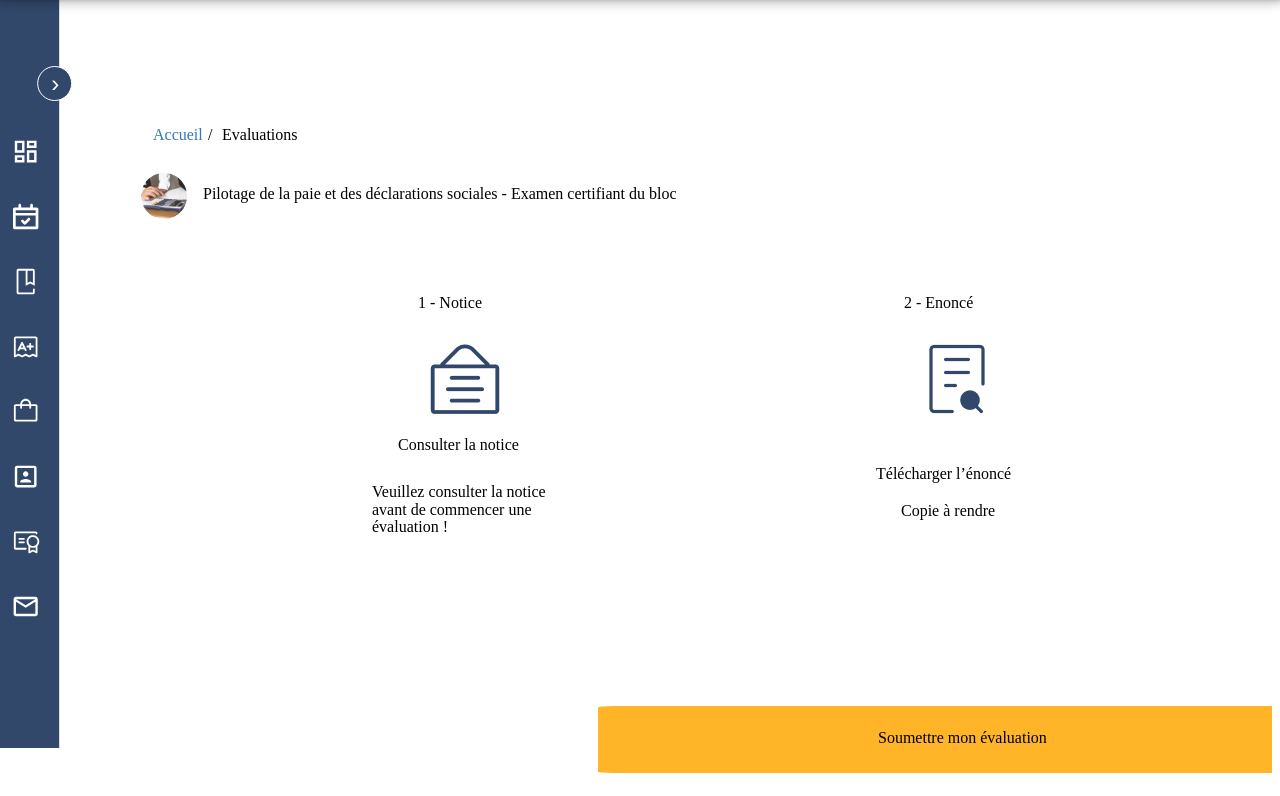
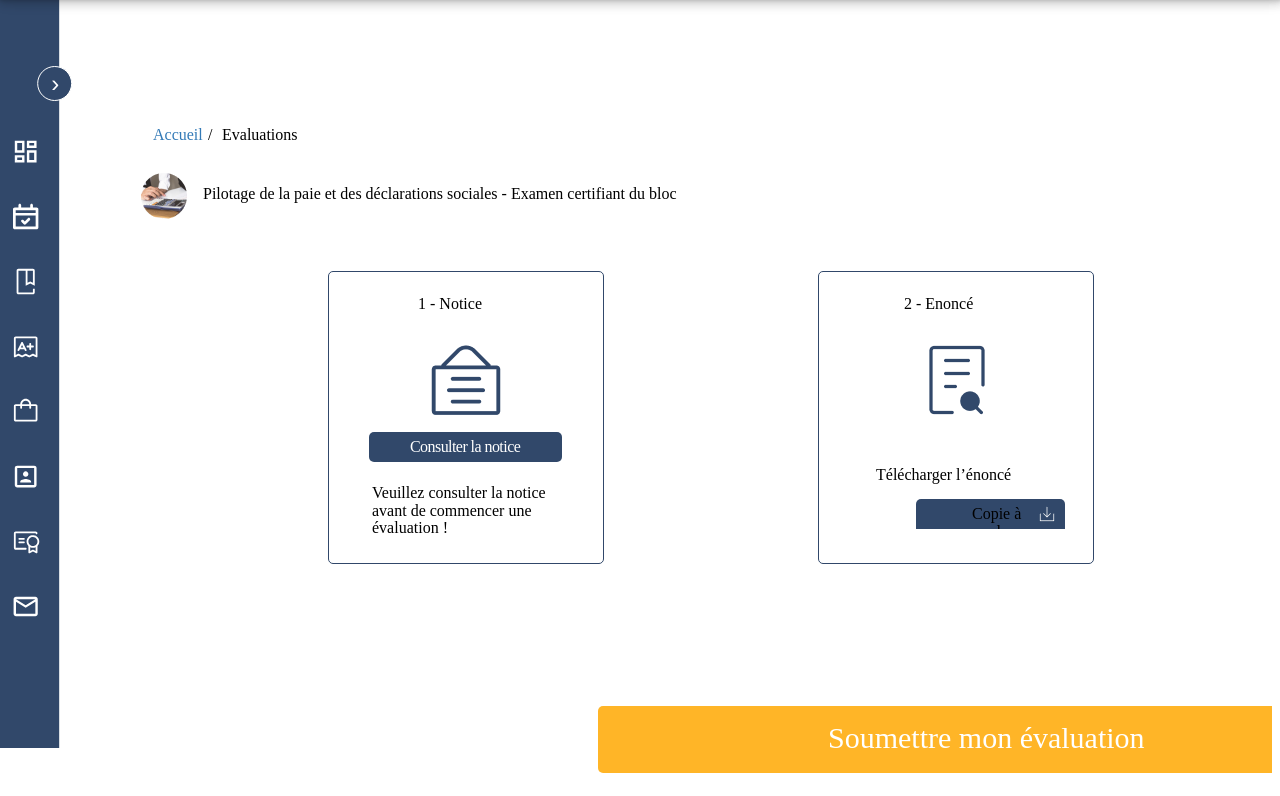
Before and after one commit to cindydy20/ft1, a plain HTML site: page rayan-page.html in a window 1280 px wide. Shown: the part 52-848 px from the top of the page. Drawn offline with nearby package versions, Linux system fonts and the light colour scheme.

Commit message:
Update css

```diff
--- a/dist/styles/rayan-page-main.css
+++ b/dist/styles/rayan-page-main.css
@@ -4,6 +4,11 @@
   .div {
     top: 170px;
     font-weight: 300;
+    width: 1068px;
+    height: 37px;
+    flex-shrink: 0;
+    border-radius: 5px;
+    background: #FFF;
   }
   .accueil {
     position: absolute;
@@ -58,8 +63,21 @@
     left: calc(50% - 48px);
   }
   .consulter-la-notice {
-    top: 5px;
-    left: 40px;
+    top: 0px;
+    left: 10px;
+    display: inline-flex;
+    padding: 6px 42px 6px 41px;
+    justify-content: center;
+    align-items: center;
+    border-radius: 5px;
+    background: #31486A;
+    color: var(--color-white, #FFF);
+    font-family: CamptonMedium;
+    font-size: 16px;
+    font-style: normal;
+    font-weight: 500;
+    line-height: 110.023%; /* 17.604px */
+    letter-spacing: -0.56px;
   }
   .consulter-la-notice-wrapper {
     position: absolute;
@@ -93,19 +111,29 @@
     width: 276px;
     height: 293px;
     overflow: hidden;
+    width: 276px;
+    height: 293px;
+    flex-shrink: 0;
+    border-radius: 5px;
+    border: 1px solid #31486A;
+    background: #FFF;
   }
   .soumettre-mon-valuation {
     position: absolute;
-    top: 23px;
-    left: 280px;
+    top: 15px;
+    left: 230px;
     line-height: 110%;
     font-weight: 500;
+    color: var(--color-white, #FFF);
+    font-family: Campton;
+    font-size: 30px;
+    font-style: normal;
   }
   .soumettre-mon-valuation-wrapper {
     position: absolute;
     top: 750px;
     left: 590px;
-    border-radius: 2%;
+    border-radius: 5px;
     background-color: #ffb527;
     width: 765px;
     height: 67px;
@@ -142,10 +170,18 @@
   }
   .copie-rendre {
     position: absolute;
-    top: 4px;
-    left: calc(50% - 54.5px);
+    top: 0px;
+    left: 70px;
     line-height: 110.02%;
     font-weight: 500;
+    display: inline-flex;
+    padding: 6px 9px 6px 56px;
+    justify-content: flex-end;
+    align-items: flex-start;
+    gap: 30px;
+    flex-shrink: 0;
+    border-radius: 5px;
+    background: #31486A;
   }
   .copie-rendre-parent {
     position: absolute;
@@ -170,6 +206,12 @@
     width: 276px;
     height: 293px;
     overflow: hidden;
+    width: 276px;
+    height: 293px;
+    flex-shrink: 0;
+    border-radius: 5px;
+    border: 1px solid #31486A;
+    background: #FFF;
   }
   .envoyer-lvaluation {
     position: absolute;
@@ -209,6 +251,12 @@
     box-sizing: border-box;
     width: 276px;
     height: 293px;
+    width: 276px;
+    height: 293px;
+    flex-shrink: 0;
+    border-radius: 5px;
+    border: 1px solid #31486A;
+    background: #FFF;
   }
   .eval-container {
     position: relative;
--- a/rayan-page.html
+++ b/rayan-page.html
@@ -204,7 +204,7 @@
 </nav>
 
 <!--CONTENU PRINCIPAL COMMENCE D'ICI-->
-<main>
+<main class="main">
     <div class="eval-container">
         <div class="eval-container-child"></div>
         <div class="accueil">Accueil</div>
```
